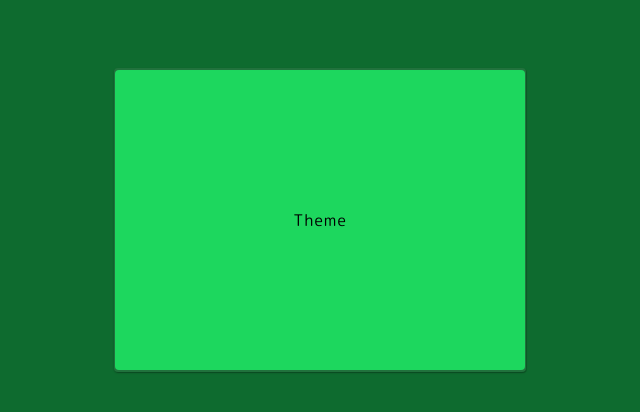
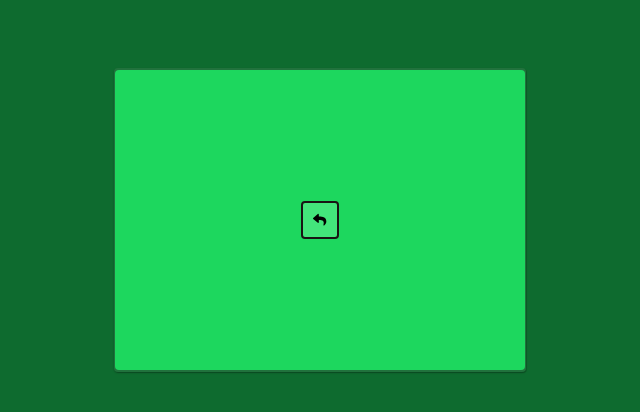
Before and after one commit to N-Nikolaev/drum-machine, a React (Vite) app: page / in a window 1280 px wide. Both pictures are taken after a click on the button 485 px from the left and 283 px from the top of the page. Shown: the part 180-592 px from the top of the page, without its empty margins (320-960 px from the left). Built offline with nearby package versions, Linux system fonts and the light colour scheme.

Commit message:
Update Modal component conditional rendering

```diff
--- a/src/js/components/Modal.tsx
+++ b/src/js/components/Modal.tsx
@@ -1,13 +1,48 @@
 import React from 'react'
+import Button from './Button'
+
+import { FontAwesomeIcon } from '@fortawesome/react-fontawesome'
+import { faReply } from '@fortawesome/free-solid-svg-icons'
+
 
 interface IProps {
-    children: React.ReactNode;
+    modalOpenHandler: React.Dispatch<React.SetStateAction<boolean>>
+    modalOpen: boolean
+    modalType: string
 }
 
-const Modal: React.FC<IProps> = ({children}) => {
+const Modal: React.FC<IProps> = ({
+    modalOpenHandler,
+    modalOpen,
+    modalType }) => {
+
+    const modalTypeRender = (type: string): JSX.Element  => {
+        switch (type) {
+            case 'theme':
+                return (
+                    <div>
+                        {modalType} modal
+                    </div>
+                )
+            case 'help':
+                return (
+                    <div>
+                        {modalType} modal
+                    </div>
+                )
+            default:
+                return <></>
+        }
+    }
+
     return (
         <aside className='modal'>
-            {children}
+            <Button
+                modalOpen={modalOpen}
+                modalOpenHandler={modalOpenHandler}>
+                    <FontAwesomeIcon icon={faReply} />
+            </Button>
+           {modalTypeRender(modalType)}
         </aside>
     )
 }
```
